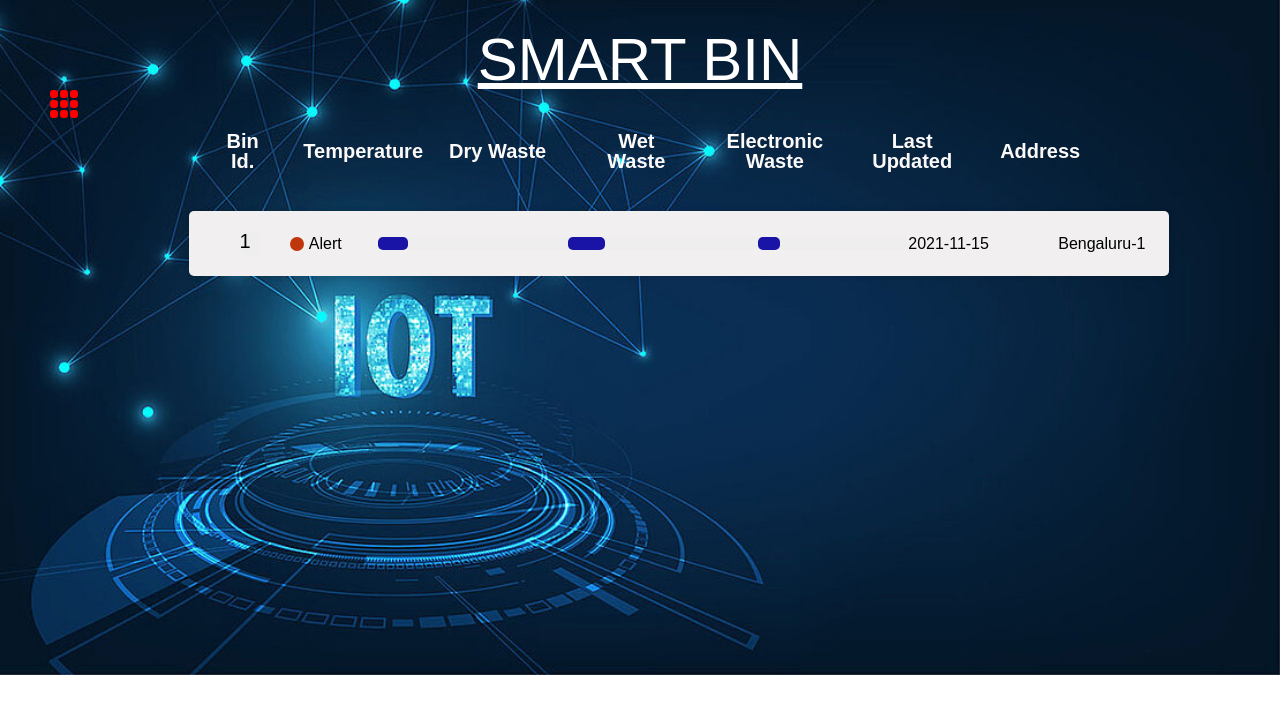
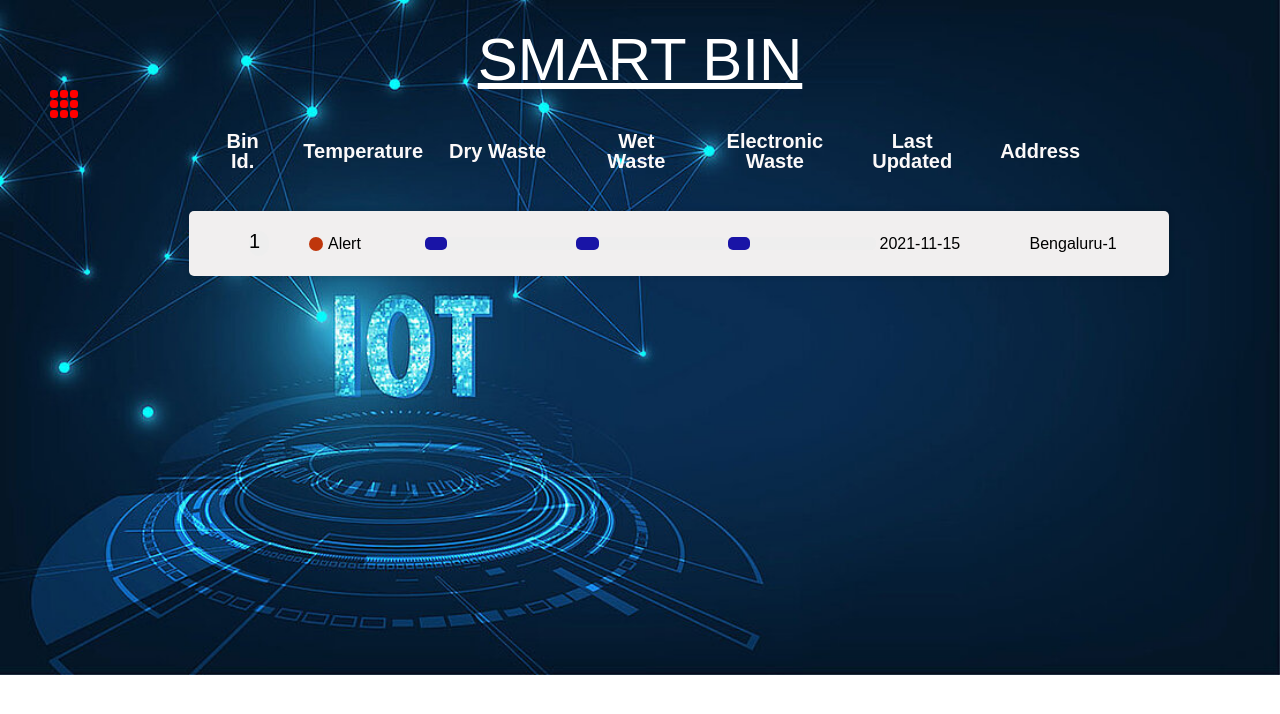
Before and after one commit to NoirAbhinav/smartBin, a plain HTML site: page index2.html in a window 1280 px wide. Drawn offline with nearby package versions, Linux system fonts and the light colour scheme.

Commit message:
Update style.css

```diff
--- a/style.css
+++ b/style.css
@@ -120,7 +120,7 @@ ul.task-items li.item .Dry-col progress {
   margin-left: 0;
   -webkit-appearance: none;
   height: 12.5px;
-  width: 200.5px;
+  width: 148.5px;
 }
 ul.task-items li.item .Dry-col progress::-webkit-progress-bar {
   background-color: #eeeeee;
@@ -139,7 +139,7 @@ ul.task-items li.item .Wet-col progress {
   margin-left: 0;
   -webkit-appearance: none;
   height: 12.5px;
-  width: 247.5px;
+  width: 148.5px;
 }
 ul.task-items li.item .Wet-col progress::-webkit-progress-bar {
   background-color: #eeeeee;
@@ -158,7 +158,7 @@ ul.task-items li.item .Elec-col progress {
   margin-left: 0px;
   -webkit-appearance: none;
   height: 12.5px;
-  width: 150.5px;
+  width: 148.5px;
 }
 ul.task-items li.item .Elec-col progress::-webkit-progress-bar {
   background-color: #eeeeee;
```
